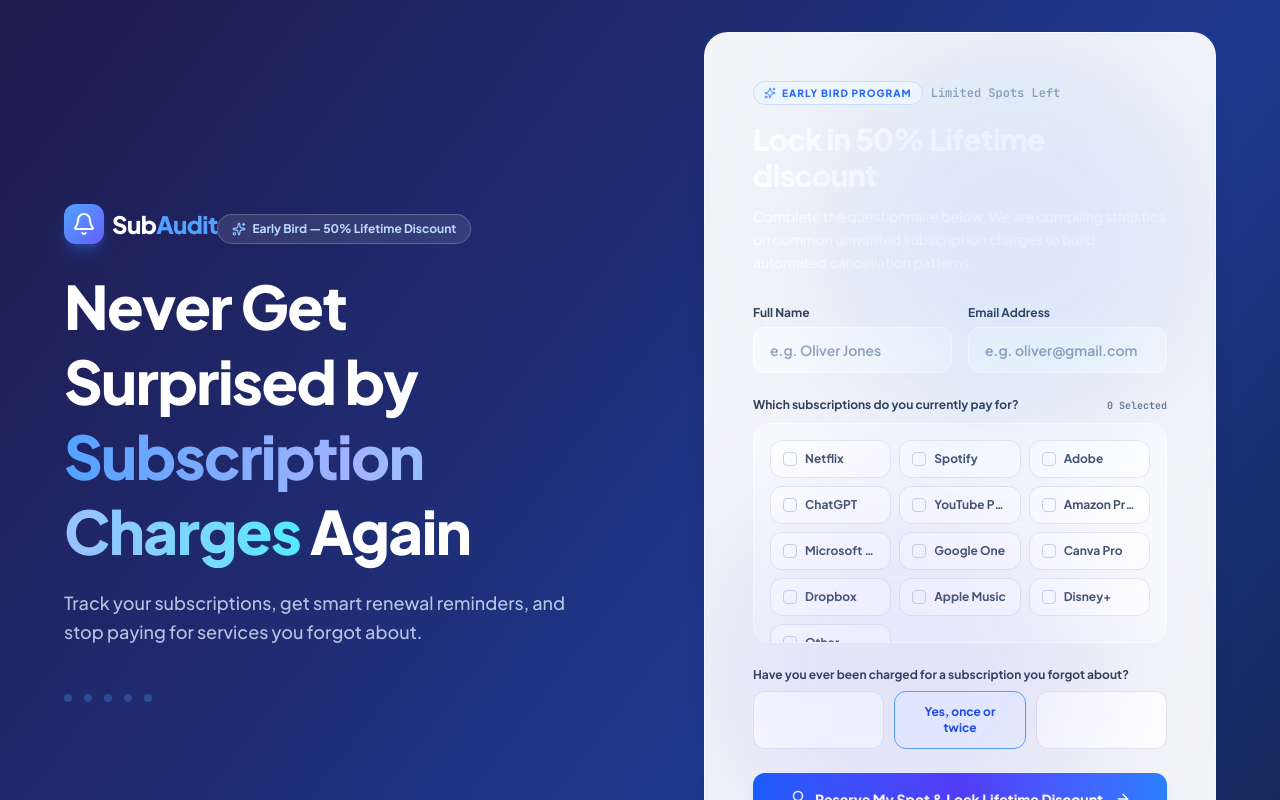
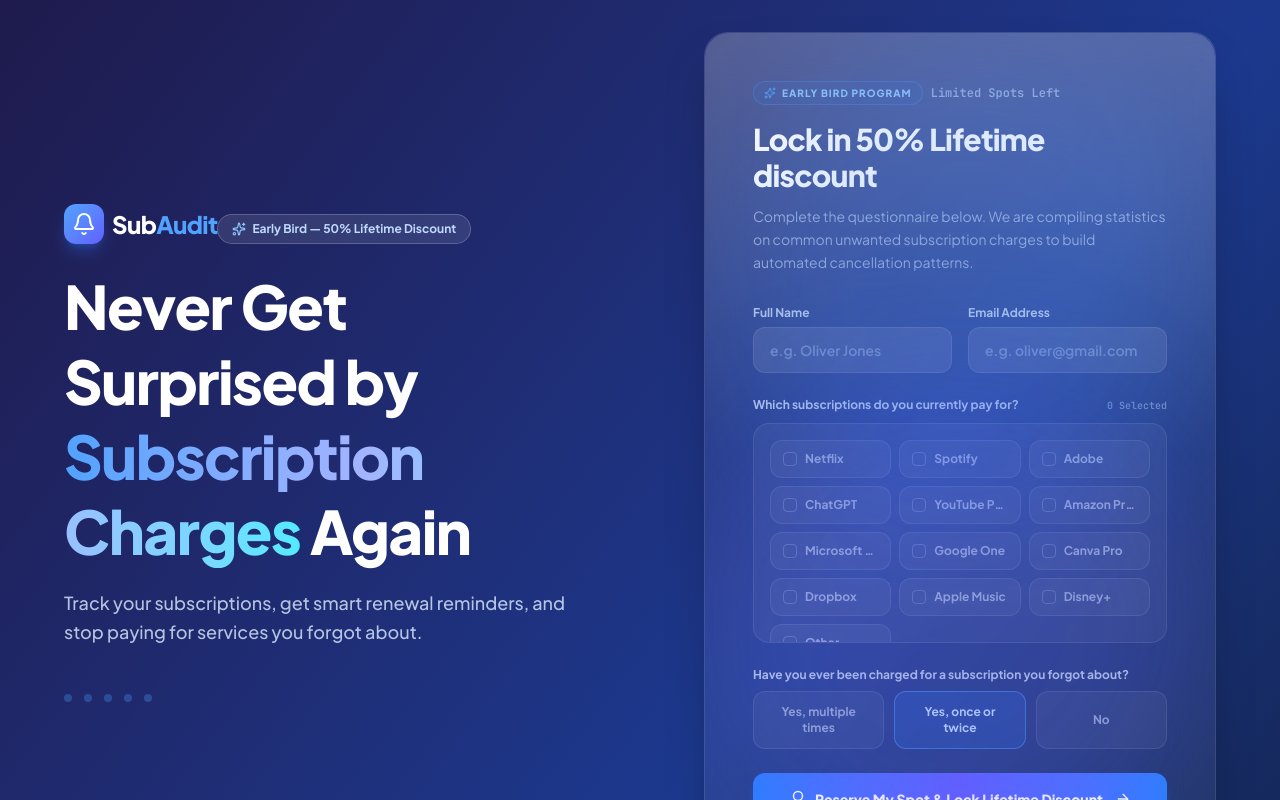
Before and after one commit to AhmadAli0071/subsudit, a React (Vite) app: page / in a window 1280 px wide. Shown: the top 800 px of the page. Built offline with nearby package versions, Linux system fonts and the light colour scheme.

Commit message:
Redesign card with beautiful dark glassmorphism theme

```diff
--- a/src/components/WaitlistForm.tsx
+++ b/src/components/WaitlistForm.tsx
@@ -115,9 +115,10 @@
   };
 
   return (
-    <div id="waitlist" className="w-full bg-white/95 backdrop-blur-sm border border-white/20 rounded-3xl overflow-hidden shadow-xl shadow-black/10 relative max-w-4xl mx-auto">
-      <div className="absolute top-0 right-0 w-[400px] h-[400px] bg-blue-500/10 blur-3xl rounded-full pointer-events-none" />
-      <div className="absolute bottom-0 left-0 w-[400px] h-[400px] bg-indigo-500/10 blur-3xl rounded-full pointer-events-none" />
+    <div id="waitlist" className="w-full bg-white/[0.06] backdrop-blur-xl border border-white/10 rounded-3xl overflow-hidden shadow-2xl shadow-black/30 relative max-w-4xl mx-auto">
+      <div className="absolute top-0 right-0 w-[500px] h-[500px] bg-blue-500/20 blur-3xl rounded-full pointer-events-none" />
+      <div className="absolute bottom-0 left-0 w-[500px] h-[500px] bg-indigo-500/20 blur-3xl rounded-full pointer-events-none" />
+      <div className="absolute inset-0 rounded-3xl p-[1px] bg-gradient-to-b from-white/20 via-transparent to-transparent pointer-events-none" />
 
       <div className="p-6 sm:p-8 lg:p-12">
 
@@ -130,17 +131,17 @@
               exit={{ opacity: 0, x: 10 }}
             >
               <div className="flex items-center gap-2 mb-4">
-                <div className="h-6 px-2.5 text-[10px] font-extrabold uppercase tracking-widest text-blue-600 border border-blue-200 bg-blue-50 rounded-full flex items-center gap-1.5 animate-pulse">
-                  <Sparkles className="w-3 h-3 text-blue-500" />
+                <div className="h-6 px-2.5 text-[10px] font-extrabold uppercase tracking-widest text-blue-300 border border-blue-400/30 bg-blue-500/10 rounded-full flex items-center gap-1.5 animate-pulse">
+                  <Sparkles className="w-3 h-3 text-blue-400" />
                   Early Bird Program
                 </div>
-                <span className="text-xs font-bold text-slate-400 font-mono">Limited Spots Left</span>
+                <span className="text-xs font-bold text-blue-200/60 font-mono">Limited Spots Left</span>
               </div>
 
-              <h3 className="text-2xl sm:text-3xl font-black text-slate-850 tracking-tight mb-3">
+              <h3 className="text-2xl sm:text-3xl font-black text-white tracking-tight mb-3">
                 Lock in 50% Lifetime discount
               </h3>
-              <p className="text-sm text-slate-550 leading-relaxed mb-8">
+              <p className="text-sm text-blue-100/60 leading-relaxed mb-8">
                 Complete the questionnaire below. We are compiling statistics on common unwanted subscription charges to build automated cancellation patterns.
               </p>
 
@@ -148,25 +149,25 @@
                 {/* Grid fields */}
                 <div className="grid grid-cols-1 sm:grid-cols-2 gap-4">
                   <div className="space-y-1.5">
-                    <label className="text-xs font-bold text-slate-700 block">Full Name</label>
+                    <label className="text-xs font-bold text-blue-100/80 block">Full Name</label>
                     <input
                       type="text"
                       required
                       placeholder="e.g. Oliver Jones"
                       value={fullName}
                       onChange={e => setFullName(e.target.value)}
-                      className="w-full bg-slate-50 border border-slate-205 rounded-xl px-4 py-3 text-sm text-slate-850 placeholder-slate-400 focus:outline-none focus:bg-white focus:border-blue-500 focus:ring-1 focus:ring-blue-500 transition-all font-semibold"
+                      className="w-full bg-white/10 border border-white/10 rounded-xl px-4 py-3 text-sm text-white placeholder-blue-200/40 focus:outline-none focus:bg-white/15 focus:border-blue-400/50 focus:ring-1 focus:ring-blue-400/30 transition-all font-semibold"
                     />
                   </div>
                   <div className="space-y-1.5">
-                    <label className="text-xs font-bold text-slate-700 block">Email Address</label>
+                    <label className="text-xs font-bold text-blue-100/80 block">Email Address</label>
                     <input
                       type="email"
                       required
                       placeholder="e.g. oliver@gmail.com"
                       value={email}
                       onChange={e => setEmail(e.target.value)}
-                      className="w-full bg-slate-50 border border-slate-205 rounded-xl px-4 py-3 text-sm text-slate-850 placeholder-slate-400 focus:outline-none focus:bg-white focus:border-blue-500 focus:ring-1 focus:ring-blue-500 transition-all font-semibold"
+                      className="w-full bg-white/10 border border-white/10 rounded-xl px-4 py-3 text-sm text-white placeholder-blue-200/40 focus:outline-none focus:bg-white/15 focus:border-blue-400/50 focus:ring-1 focus:ring-blue-400/30 transition-all font-semibold"
                     />
                   </div>
                 </div>
@@ -174,15 +175,15 @@
                 {/* Multi-select Checklist */}
                 <div className="space-y-2.5">
                   <div className="flex justify-between items-baseline">
-                    <label className="text-xs font-bold text-slate-700 block">
+                    <label className="text-xs font-bold text-blue-100/80 block">
                       Which subscriptions do you currently pay for?
                     </label>
-                    <span className="text-[10px] text-slate-500 font-mono font-bold">
+                    <span className="text-[10px] text-blue-200/50 font-mono font-bold">
                       {selectedSubs.length} Selected
                     </span>
                   </div>
 
-                  <div className="grid grid-cols-2 sm:grid-cols-3 gap-2 bg-slate-50 border border-slate-150 p-4 rounded-2xl max-h-[220px] overflow-y-auto">
+                  <div className="grid grid-cols-2 sm:grid-cols-3 gap-2 bg-white/5 border border-white/10 p-4 rounded-2xl max-h-[220px] overflow-y-auto">
                     {WAITLIST_OPTIONS.map(opt => {
                       const isChecked = selectedSubs.includes(opt.name);
                       return (
@@ -192,14 +193,14 @@
                           onClick={() => handleToggleSub(opt.name)}
                           className={`flex items-center gap-2 px-3 py-2.5 border rounded-xl text-left transition-all text-xs font-bold cursor-pointer ${
                             isChecked
-                              ? 'bg-blue-50 border-blue-400 text-blue-700 shadow-sm'
-                              : 'bg-white border-slate-200 text-slate-600 hover:text-slate-950 hover:border-slate-300'
+                              ? 'bg-blue-500/20 border-blue-400/50 text-blue-200 shadow-sm'
+                              : 'bg-white/5 border-white/10 text-blue-100/60 hover:text-white hover:border-white/30'
                           }`}
                         >
                           <span className={`w-3.5 h-3.5 rounded flex items-center justify-center shrink-0 border transition-all ${
                             isChecked
-                              ? 'bg-blue-600 border-blue-500 text-white'
-                              : 'border-slate-300 bg-white'
+                              ? 'bg-blue-500 border-blue-400 text-white'
+                              : 'border-white/20 bg-transparent'
                           }`}>
                             {isChecked && <Check className="w-2.5 h-2.5 stroke-[3px]" />}
                           </span>
@@ -212,7 +213,7 @@
 
                 {/* Survey Question 2: Have you been charged? */}
                 <div className="space-y-2">
-                  <label className="text-xs font-bold text-slate-700 block">
+                  <label className="text-xs font-bold text-blue-100/80 block">
                     Have you ever been charged for a subscription you forgot about?
                   </label>
                   <div className="grid grid-cols-1 sm:grid-cols-3 gap-2.5">
@@ -225,10 +226,10 @@
                         type="button"
                         key={option}
                         onClick={() => setForgottenChargeHistory(option)}
-                        className={`px-4 py-3 text-xs font-bold border rounded-xl transition-all cursor-pointer text-center ${
+                         className={`px-4 py-3 text-xs font-bold border rounded-xl transition-all cursor-pointer text-center ${
                           forgottenChargeHistory === option
-                            ? 'bg-blue-50 border-blue-400 text-blue-700'
-                            : 'bg-white border-slate-200 text-slate-650 hover:text-slate-900 hover:border-slate-300'
+                            ? 'bg-blue-500/20 border-blue-400/50 text-blue-200'
+                            : 'bg-white/5 border-white/10 text-blue-100/60 hover:text-white hover:border-white/30'
                         }`}
                       >
                         {option}
@@ -240,7 +241,7 @@
                 {/* Submit Button */}
                 <button
                   type="submit"
-                  className="w-full py-4 px-6 bg-gradient-to-r from-blue-600 via-indigo-600 to-blue-500 hover:from-blue-500 hover:via-indigo-500 hover:to-blue-405 text-white font-extrabold text-sm rounded-xl transition-all flex items-center justify-center gap-2 shadow-lg shadow-blue-500/15 cursor-pointer"
+                  className="w-full py-4 px-6 bg-gradient-to-r from-blue-500 via-indigo-500 to-blue-500 hover:from-blue-400 hover:via-indigo-400 hover:to-blue-400 text-white font-extrabold text-sm rounded-xl transition-all flex items-center justify-center gap-2 shadow-lg shadow-blue-500/25 cursor-pointer"
                 >
                   <Award className="w-4.5 h-4.5" />
                   Reserve My Spot & Lock Lifetime Discount
@@ -257,13 +258,13 @@
               exit={{ opacity: 0 }}
               className="space-y-6"
             >
-              <div className="text-center p-4 bg-emerald-50 border border-emerald-200 rounded-2xl flex items-center gap-3 w-fit mx-auto">
-                <Check className="w-5 h-5 text-emerald-600 bg-emerald-150 rounded-full p-0.5" />
-                <span className="text-xs font-bold text-emerald-700">Position Secured! You are now locked in.</span>
+              <div className="text-center p-4 bg-emerald-500/10 border border-emerald-400/30 rounded-2xl flex items-center gap-3 w-fit mx-auto">
+                <Check className="w-5 h-5 text-emerald-400 bg-emerald-500/20 rounded-full p-0.5" />
+                <span className="text-xs font-bold text-emerald-300">Position Secured! You are now locked in.</span>
               </div>
 
               {/* Glassmorphic Early Access Ticket */}
-              <div className="bg-white border border-slate-200 rounded-3xl p-6 relative overflow-hidden shadow-lg max-w-md mx-auto">
+              <div className="bg-white/10 backdrop-blur-xl border border-white/20 rounded-3xl p-6 relative overflow-hidden shadow-lg max-w-md mx-auto">
 
                 {/* Decorative Ticket Side Cuts inside CSS */}
                 <div className="absolute top-1/2 -left-3.5 -translate-y-1/2 w-7 h-7 bg-white border border-slate-200 rounded-full z-10" />
@@ -272,10 +273,10 @@
                 {/* Top segment */}
                 <div className="border-b border-dashed border-slate-350 pb-6 mb-6 flex justify-between items-start">
                   <div>
-                    <h4 className="text-xl font-black text-slate-800 tracking-widest uppercase font-mono">
+                    <h4 className="text-xl font-black text-white tracking-widest uppercase font-mono">
                       SUBAUDIT
                     </h4>
-                    <p className="text-[10px] text-slate-450 font-mono tracking-widest mt-1">FOUNDING MEMBER PASS</p>
+                    <p className="text-[10px] text-blue-200/50 font-mono tracking-widest mt-1">FOUNDING MEMBER PASS</p>
                   </div>
                   <div className="w-9 h-9 bg-yellow-105 border border-yellow-250 text-yellow-600 rounded-lg flex items-center justify-center">
                     <Crown className="w-5 h-5 animate-bounce-slow" />
```
